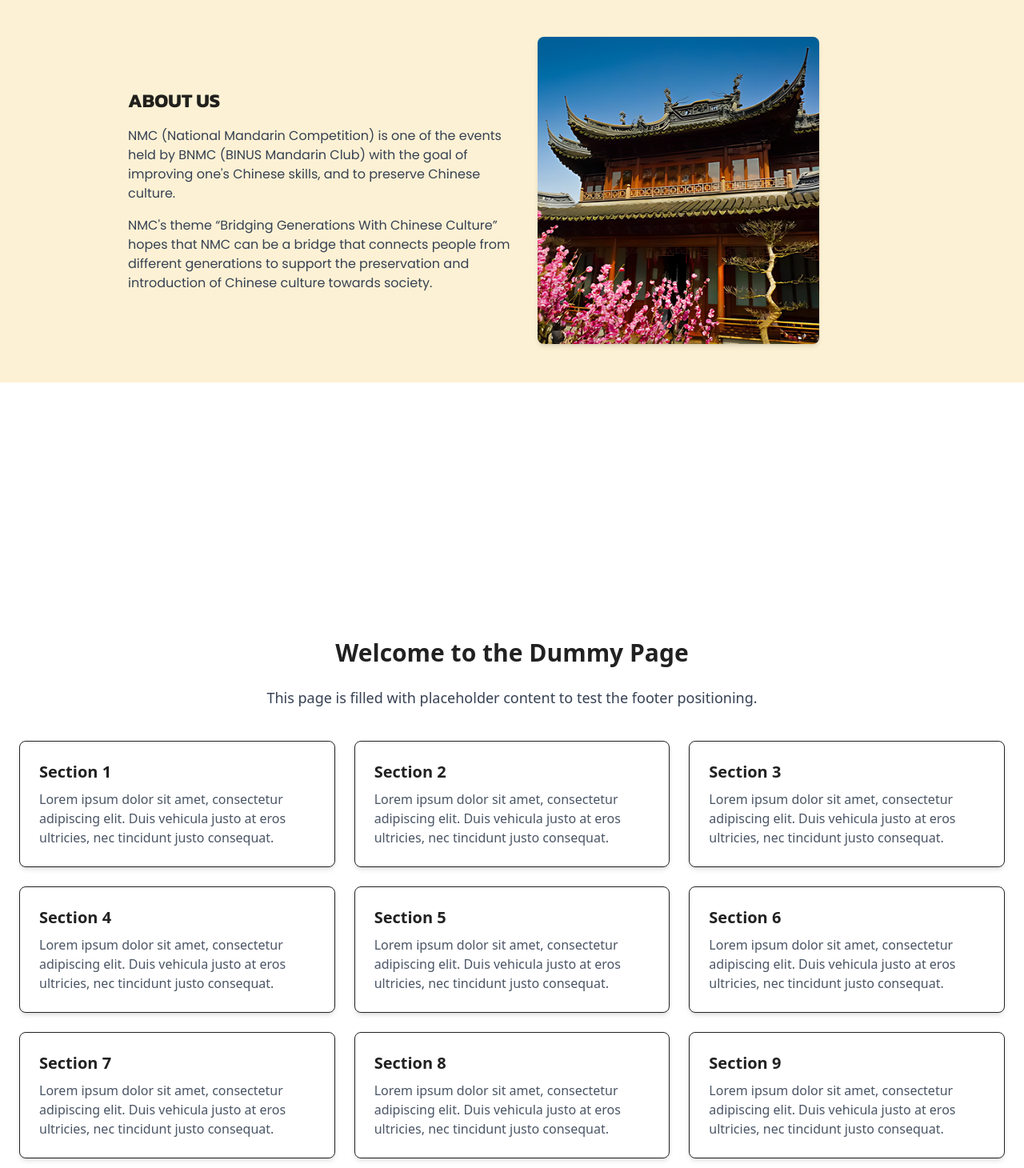
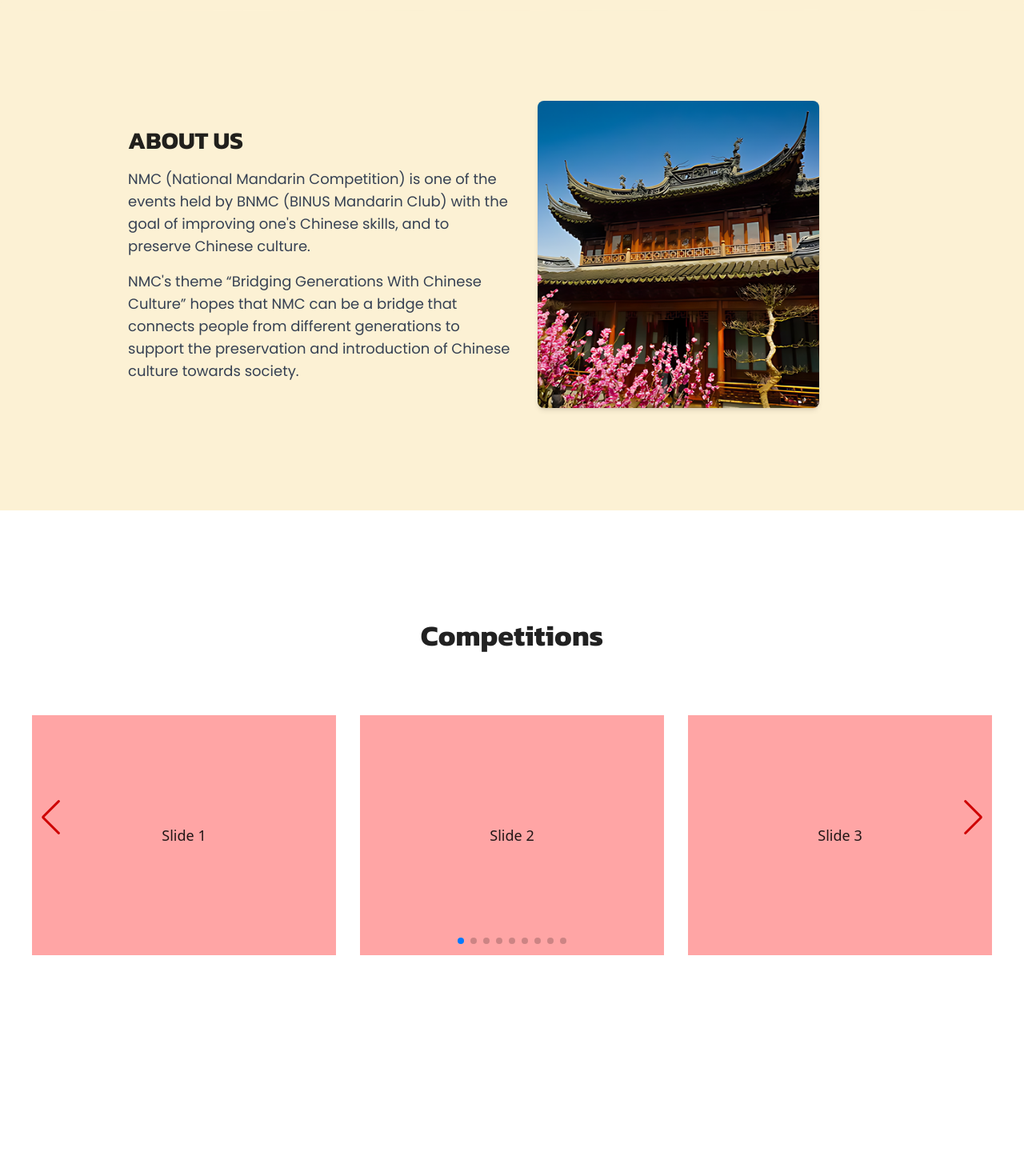
Before and after one commit to Ella-Raputri/WADS-FinalProject, a React (Vite) app in the folder frontend/: page / in a window 1280 px wide. Shown: the part 730-2190 px from the top of the page at 80% size. Built offline with nearby package versions, Linux system fonts and the light colour scheme.

Commit message:
feature: 3rd section welcome page

```diff
--- a/frontend/package.json
+++ b/frontend/package.json
@@ -22,6 +22,7 @@
     "react-icons": "^5.5.0",
     "react-modal": "^3.16.3",
     "react-router-dom": "^7.2.0",
+    "swiper": "^11.2.5",
     "tailwindcss": "^4.0.9"
   },
   "devDependencies": {
--- /dev/null
+++ b/frontend/src/carousel.css
@@ -0,0 +1,40 @@
+.swiper {
+    width: 100%;
+    height: 300px;
+  }
+
+  .swiper-slide {
+    text-align: center;
+    font-size: 18px;
+    background: #ffa5a5;
+
+    /* Center slide text vertically */
+    display: flex;
+    justify-content: center;
+    align-items: center;
+  }
+
+  .swiper-slide img {
+    display: block;
+    width: 100%;
+    height: 100%;
+    object-fit: cover;
+  }
+
+  /* Navigation Buttons */
+  .swiper-button-next,
+  .swiper-button-prev {
+    color: rgb(206, 0, 0); /* Change arrow color */
+    font-size: 20px;
+    top: 50%;
+    transform: translateY(-50%);
+    z-index: 10;
+  }
+
+  .swiper-button-next {
+    right: 10px;
+  }
+
+  .swiper-button-prev {
+    left: 10px;
+  }
--- /dev/null
+++ b/frontend/src/components/Carousel.jsx
@@ -0,0 +1,44 @@
+import React from 'react';
+import { Swiper, SwiperSlide } from 'swiper/react';
+import 'swiper/css';
+import 'swiper/css/pagination';
+import 'swiper/css/navigation';
+
+import '../carousel.css';
+import { Navigation, Pagination } from 'swiper/modules';
+
+export default function Carousel() {
+  return (
+    <div className="relative w-full max-w-[1200px] mx-auto">
+      {/* Swiper Component */}
+      <Swiper
+        slidesPerView={3}
+        spaceBetween={30}
+        loop={true}
+        pagination={{
+          clickable: true,
+        }}
+        navigation={{
+          nextEl: '.swiper-button-next',
+          prevEl: '.swiper-button-prev',
+        }}
+        modules={[Pagination, Navigation]}
+        className="mySwiper"
+      >
+        <SwiperSlide>Slide 1</SwiperSlide>
+        <SwiperSlide>Slide 2</SwiperSlide>
+        <SwiperSlide>Slide 3</SwiperSlide>
+        <SwiperSlide>Slide 4</SwiperSlide>
+        <SwiperSlide>Slide 5</SwiperSlide>
+        <SwiperSlide>Slide 6</SwiperSlide>
+        <SwiperSlide>Slide 7</SwiperSlide>
+        <SwiperSlide>Slide 8</SwiperSlide>
+        <SwiperSlide>Slide 9</SwiperSlide>
+      </Swiper>
+
+      {/* Move Navigation Buttons OUTSIDE Swiper */}
+      <div className="swiper-button-prev"></div>
+      <div className="swiper-button-next"></div>
+    </div>
+  );
+}
--- a/frontend/src/pages/WelcomePage.jsx
+++ b/frontend/src/pages/WelcomePage.jsx
@@ -1,5 +1,6 @@
 import React, { useEffect, useState } from 'react';
 import { useNavigate } from 'react-router-dom';
+import Carousel from '../components/Carousel';
 
 const WelcomePage = () => {
   const navigate = useNavigate();
@@ -99,16 +100,16 @@ const WelcomePage = () => {
       />
       </section>
 
-      <div className="flex items-center justify-center min-h-screen md:min-h-[60vh] color-component-cream -translate-y-4">
+      <div className="flex items-center justify-center min-h-screen md:min-h-[80vh] color-component-cream -translate-y-4">
         <div className="max-w-5xl w-full flex flex-col md:flex-row items-center p-8">
           <div className="md:w-1/2">
-            <h2 className="text-2xl font-bold mb-4 font-kanit">ABOUT US</h2>
-            <p className="text-gray-700 mb-4 font-poppins">
+            <h2 className="text-2xl lg:text-3xl font-bold mb-4 font-kanit">ABOUT US</h2>
+            <p className="text-gray-700 mb-4 font-poppins text-md lg:text-lg">
               NMC (National Mandarin Competition) is one of the events held by BNMC
               (BINUS Mandarin Club) with the goal of improving one's Chinese skills,
               and to preserve Chinese culture.
             </p>
-            <p className="text-gray-700 font-poppins">
+            <p className="text-gray-700 font-poppins text-md lg:text-lg">
               NMC's theme “Bridging Generations With Chinese Culture” hopes that
               NMC can be a bridge that connects people from different generations to
               support the preservation and introduction of Chinese culture towards
@@ -120,6 +121,12 @@ const WelcomePage = () => {
           </div>
         </div>
       </div>
+
+      <div className="flex flex-col items-center pt-30 min-h-screen w-full">
+        <h1 className="text-3xl lg:text-4xl font-bold font-kanit mb-20">Competitions</h1>
+        <Carousel />
+      </div>
+
 
       <div className="flex flex-col min-h-screen mt-70">
         <main className="flex-grow p-6">
```
Also changed, not shown: 1 other file (tests, documents, lock files or other folders).
